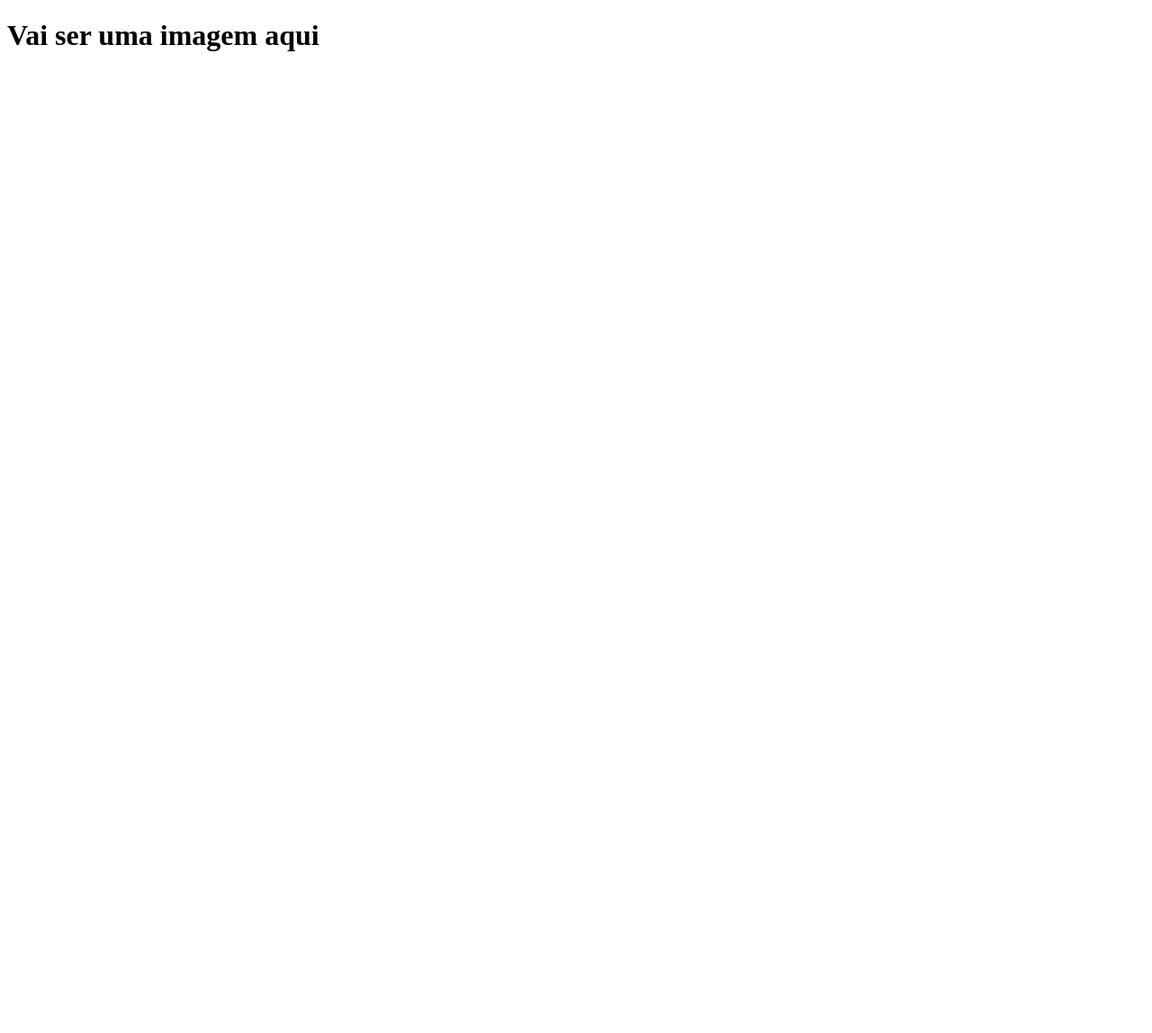
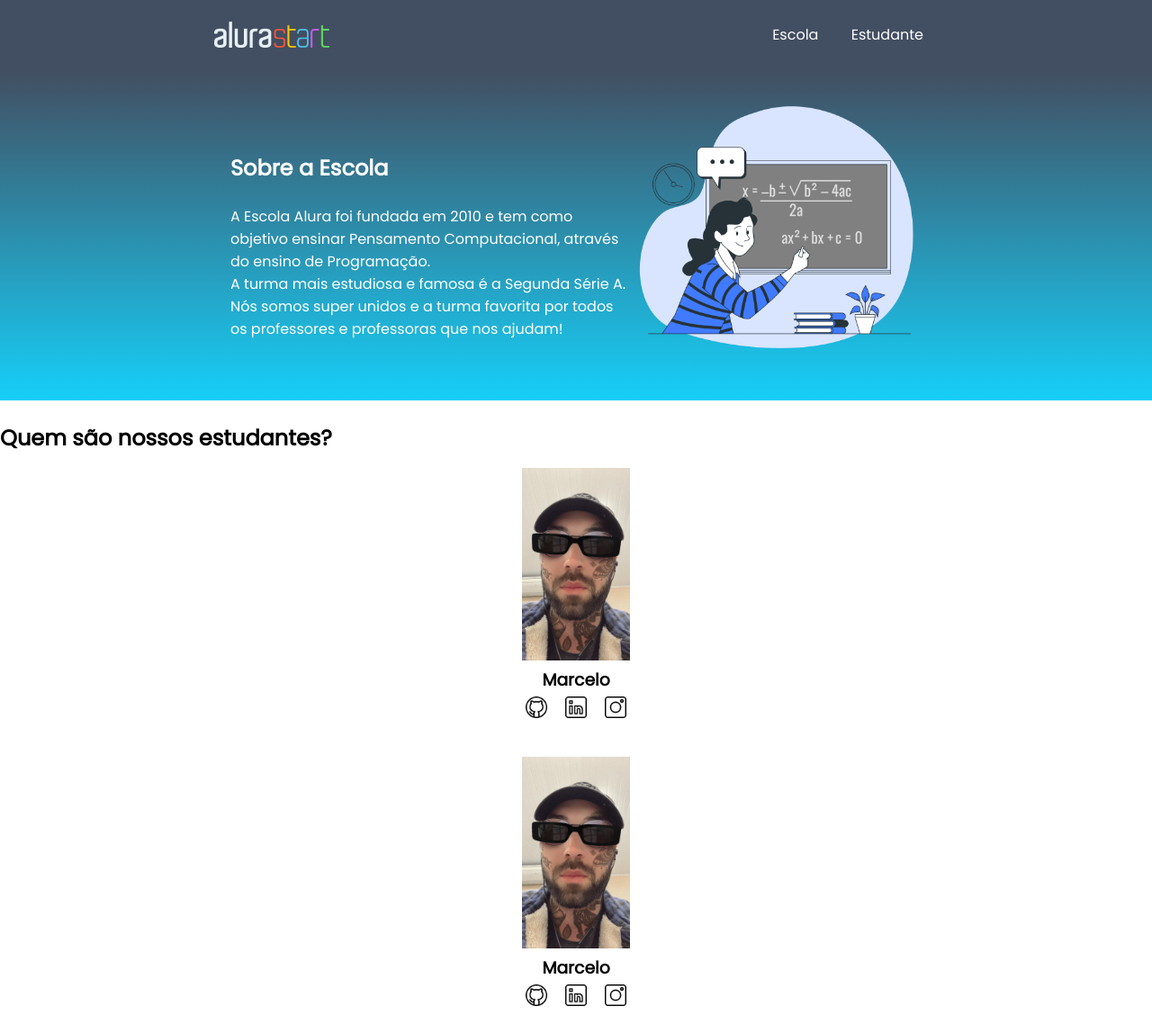
Before and after one commit to MAZDAYT/Cria, a plain HTML site: page index.html in a window 1280 px wide. Shown: the whole page at 90% size. Before the commit the page ends 800 px from the top, so only its background shows below. Drawn offline with Linux system fonts and the light colour scheme.

Commit message:
Add files via upload

```diff
--- a/index.html
+++ b/index.html
@@ -4,11 +4,48 @@
     <meta charset="UTF-8">
     <meta http-equiv="X-UA-Compatible" content="IE=edge">
     <meta name="viewport" content="width=device-width, initial-scale=1.0">
-    <title>Document</title>
+    <title>Equipe Alura Start</title>
     <link rel="stylesheet" href="style.css">
+    <link rel="preconnect" href="https://fonts.googleapis.com">
+    <link rel="preconnect" href="https://fonts.gstatic.com" crossorigin>
+    <link href="https://fonts.googleapis.com/css2?family=Poppins&display=swap" rel="stylesheet">
 </head>
 <body>
-    <h1>Vai ser uma imagem aqui</h1>
+    <header class="cabecalho">
+        <img class="cabecalho-imagem" src="alurastart logo.png" alt="logo da alura start">
+        <ul class="cabecalho-lista">
+            <li class="cabecalho-lista-item">Escola</li>
+            <li class="cabecalho-lista-item">Estudante</li>
+        </ul>
+    </header>
+    <section class="escola">
+        <div class="escola-div-conteudo">
+            <h2 class="escola-titulo">Sobre a Escola</h2>
+            <p class="escola-texto-um">A Escola Alura foi fundada em 2010 e tem como objetivo ensinar Pensamento Computacional, através do ensino de  Programação.</p>
+            <p class="escola-texto-dois">A turma mais estudiosa e famosa é a Segunda Série A. Nós somos super unidos e a turma favorita por todos os professores e professoras que nos ajudam!</p>
+        </div>
+        <img class="escola-imagem" src="Formula-bro.png" alt="imagem que representa uma professora em sala de aula">
+    </section>
+    <section class="estudante">
+        <h2 class="estudante-titulo">Quem são nossos estudantes?</h2>
+        <div class="estudante-todos">
+        <span></span>
+        <div class="estudante-div">
+            <img class="estudante-imagem" src="Marcelo.jpeg" alt="foto do marcelo">
+            <h3 class="estudante-nome">Marcelo</h3>
+            <a href="https://github.com/marcelopaludetto"><img class="estudante-icone" src="github.png" alt="icone github"></a>
+            <a href="https://linkedin.com/marcelopaludetto"><img class="estudante-icone" src="linkedin.png" alt="icone linkedin"></a>
+            <a href="https://instagram.com/marcelopaludetto"><img class="estudante-icone" src="instagram.png" alt="icone instagram"></a>
+        </div>
+        <div class="estudante-div">
+            <img class="estudante-imagem" src="Marcelo.jpeg" alt="foto do marcelo">
+            <h3 class="estudante-nome">Marcelo</h3>
+            <a href="https://github.com/marcelopaludetto"><img class="estudante-icone" src="github.png" alt="icone github"></a>
+            <a href="https://linkedin.com/marcelopaludetto"><img class="estudante-icone" src="linkedin.png" alt="icone linkedin"></a>
+            <a href="https://instagram.com/marcelopaludetto"><img class="estudante-icone" src="instagram.png" alt="icone instagram"></a>
+        </div>
 
+    </div>
+    </section>
 </body>
 </html>
--- a/style.css
+++ b/style.css
@@ -0,0 +1,64 @@
+*{
+    margin: 0;
+    padding: 0;
+}
+body {
+    font-family: 'Poppins', sans-serif;
+}
+.cabecalho {
+    background-color: #424E61;
+    color: white;
+    display: flex;
+    justify-content: space-around;
+    align-items: center;
+    padding: 24px 0;
+}
+
+.cabecalho-imagem{
+    width: 10%;
+}
+
+.cabecalho-lista-item{
+    display: inline-block;
+    margin: 0 16px;
+    font-size: 16px;
+}
+
+.escola-imagem{
+    width: 25%;
+}
+
+.escola{
+    background-image: linear-gradient(#424E61,#16CFF8);
+    color:white;
+    display: flex;
+    justify-content: center;
+    align-items: center;
+    padding: 24px 0;
+}
+
+.escola-div-conteudo{
+    width: 35%;
+}
+
+
+.escola-titulo{
+    padding: 24px 0;
+}
+
+.estudante{
+    padding: 24px 0;
+}
+.estudante-imagem{
+    width: 120px;
+}
+
+.estudante-icone{
+    width: 24px;
+    padding: 4px 8px;
+}
+
+.estudante-div{
+    text-align: center;
+    padding: 16px 0;
+}
```
Also changed, not shown: Formula-bro.png (added), Marcelo.jpeg (added), alurastart logo.png (added), github.png (added), instagram.png (added), linkedin.png (added), 2 other files.
